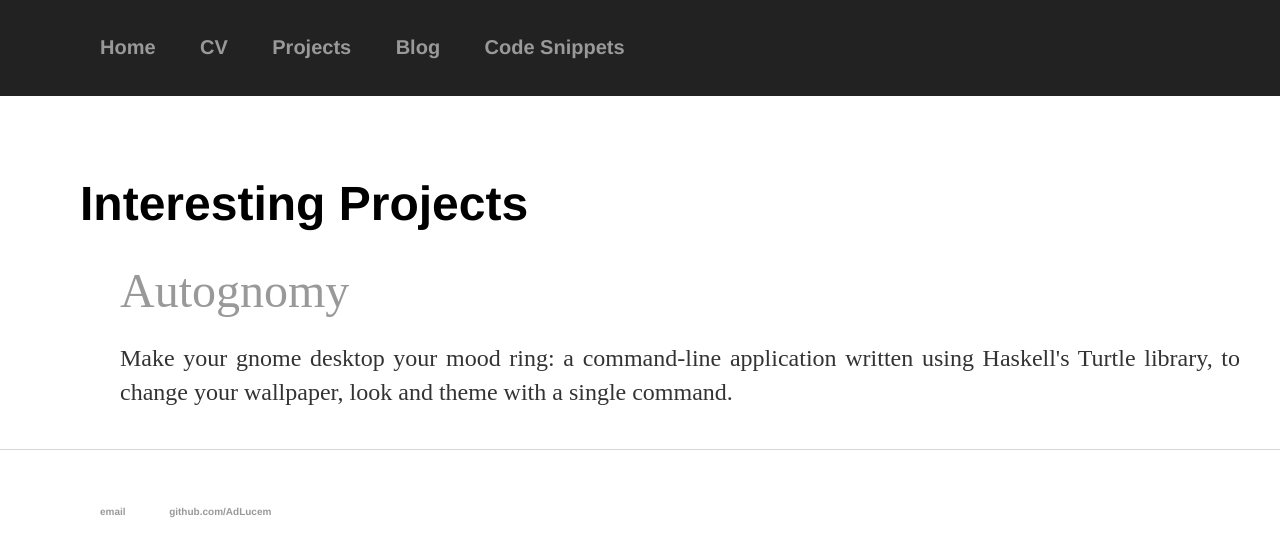
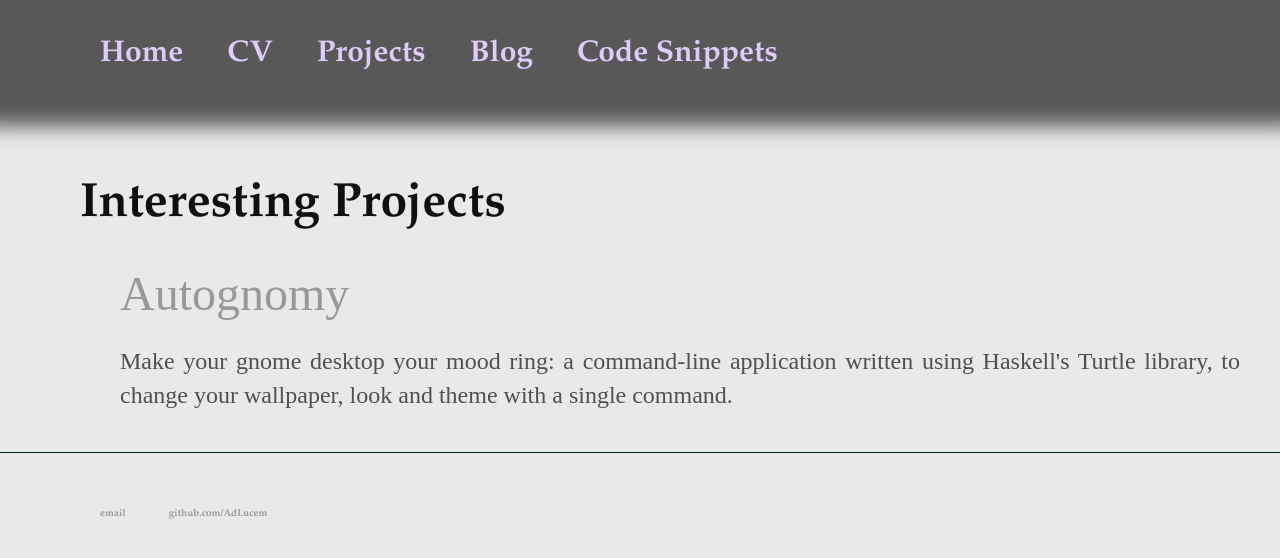
Before and after one commit to AdLucem/AdLucem.github.io, a Jekyll site: the page built from projects/index.html, in a window 1280 px wide. Shown: the top 558 px of the page. Built offline with Jekyll 4.4.1, drawn with Linux system fonts in a browser that asks for light colours.

```diff
--- a/_layouts/default.html
+++ b/_layouts/default.html
@@ -1,14 +1,25 @@
 <!DOCTYPE html>
 <html>
+
+
 	<head>
 		<title>{{ page.title }}</title>
 		<!-- link to main stylesheet -->
+		<link rel="stylesheet" type="text/css" href="{{ site.baseurl }}/css/main.css">
+		<!-- link to navigation bar stylesheet -->
+		<link rel="stylesheet" type="text/css" href="{{ site.baseurl }}/css/navbar.css">
+		<!-- link to footer stylesheet -->
+		<link rel="stylesheet" type="text/css" href="{{ site.baseurl }}/css/footer.css">
+		<!-- link to page-specific stylesheet -->
 		<link rel="stylesheet" type="text/css" href="{{ site.baseurl }}/css/{{ page.cssfile }}">
 	</head>
+
+
 	<body>
 		<div id="wrap">
+
 			<nav>
-    			<ul id="navigation">
+    			<ul id="nav-list">
         			<li><a href="/">Home</a></li>
         			<li><a href="/cv">CV</a></li>
 				    <li><a href="/projects">Projects</a></li>
@@ -16,15 +27,20 @@
 				<li><a href="/snippets">Code Snippets</a></li>
     			</ul>
 			</nav>
+
 			<div class="container">
 				{{ content }}
 			</div>
+
 			<footer>
 	    		<ul>
 	        		<li><a href="mailto:ghosalatreyee@gmail.com">email</a></li>
 	        		<li><a href="https://github.com/AdLucem">github.com/AdLucem</a></li>
 				</ul>
 			</footer>
+
 		</div>
 	</body>
+
+
 </html>
--- /dev/null
+++ b/css/footer.css
@@ -0,0 +1,18 @@
+footer {
+    border-top: 1px solid #0b2b26;
+    font-size: .8em;
+}
+
+footer ul {
+    font-family:'Palatino';
+    padding-top: 40px;
+    padding-left: 100px;
+    list-style: none;
+    font-weight: bold;
+}
+
+footer ul li {
+    display: inline;
+    font-size: 10px;
+    margin-right: 40px;
+}
--- a/css/main.css
+++ b/css/main.css
@@ -9,33 +9,6 @@ body {
     text-align: justify;
     position: relative;
     background-color: #E9E9E9;
-}
-
-nav ul, footer ul {
-    font-family:'Palatino';
-    padding-top: 40px;
-    padding-left: 100px;
-    list-style: none;
-    font-weight: bold;
-}
-
-nav {
-    background-color: #585858;
-    border-color: #585858;
-    height: 100px;
-    box-shadow: 0px 10px 20px 20px #585858;
-}
-
-nav ul li {
-    display: inline;
-    font-size: 30px;
-    margin-right: 40px;
-}
-
-footer ul li {
-    display: inline;
-    font-size: 10px;
-    margin-right: 40px;
 }
 
 .container {
@@ -65,11 +38,6 @@ p {
     color: #505050;
 }
 
-footer {
-    border-top: 1px solid #0b2b26;
-    font-size: .8em;
-}
-
 ul.posts {
     margin: 20px auto 40px;
     font-size: 1.5em;
@@ -78,7 +46,3 @@ ul.posts {
 ul.posts li {
     list-style: none;
 }
-
-#navigation li a {
-    color: #DFCBFA;
-}
--- /dev/null
+++ b/css/navbar.css
@@ -0,0 +1,24 @@
+nav {
+    background-color: #585858;
+    border-color: #585858;
+    height: 100px;
+    box-shadow: 0px 10px 20px 20px #585858;
+}
+
+nav ul {
+    font-family:'Palatino';
+    padding-top: 40px;
+    padding-left: 100px;
+    list-style: none;
+    font-weight: bold;
+}
+
+nav ul li {
+    display: inline;
+    font-size: 30px;
+    margin-right: 40px;
+}
+
+nav ul li a {
+    color: #DFCBFA;
+}
--- a/css/project.css
+++ b/css/project.css
@@ -1,68 +1,3 @@
-body {
-    height: 100%;
-    width: 100%;
-    margin-top: -20px;
-    margin-left: 0px;
-    margin-right: 0px;
-    margin-bottom: 0px;
-    padding: 0px;
-    text-align: justify;
-    position: relative;
-}
-
-nav ul, footer ul {
-    font-family:'Helvetica', 'Arial', 'Sans-Serif';
-    padding-top: 40px;
-    padding-left: 100px;
-    list-style: none;
-    font-weight: bold;
-}
-
-nav {
-    background-color: #222;
-    border-color: #080808;
-    height: 100px;
-}
-
-nav ul li {
-    display: inline;
-    font-size: 20px;
-    margin-right: 40px;
-}
-
-footer ul li {
-    display: inline;
-    font-size: 10px;
-    margin-right: 40px;
-}
-
-.container {
-    margin-left: 80px;
-    margin-top: 80px;
-    margin-right: 40px;
-}
-
-a {
-    text-decoration: none;
-    color: #999;
-}
-a:hover {
-    text-decoration: underline;
-}
-h1 {
-    font-size: 3em;
-    font-family:'Helvetica', 'Arial', 'Sans-Serif';
-}
-p {
-    font-size: 1.5em;
-    line-height: 1.4em;
-    color: #333;
-}
-footer {
-    border-top: 1px solid #d5d5d5;
-    font-size: .8em;
-}
-
 ul.posts {
     margin: 20px auto 40px;
     font-size: 1.5em;
```
Also changed, not shown: _layouts/page.html (+16 -1 lines), _layouts/post.html (+18 -2 lines), css/post.css (+0 -61 lines).
